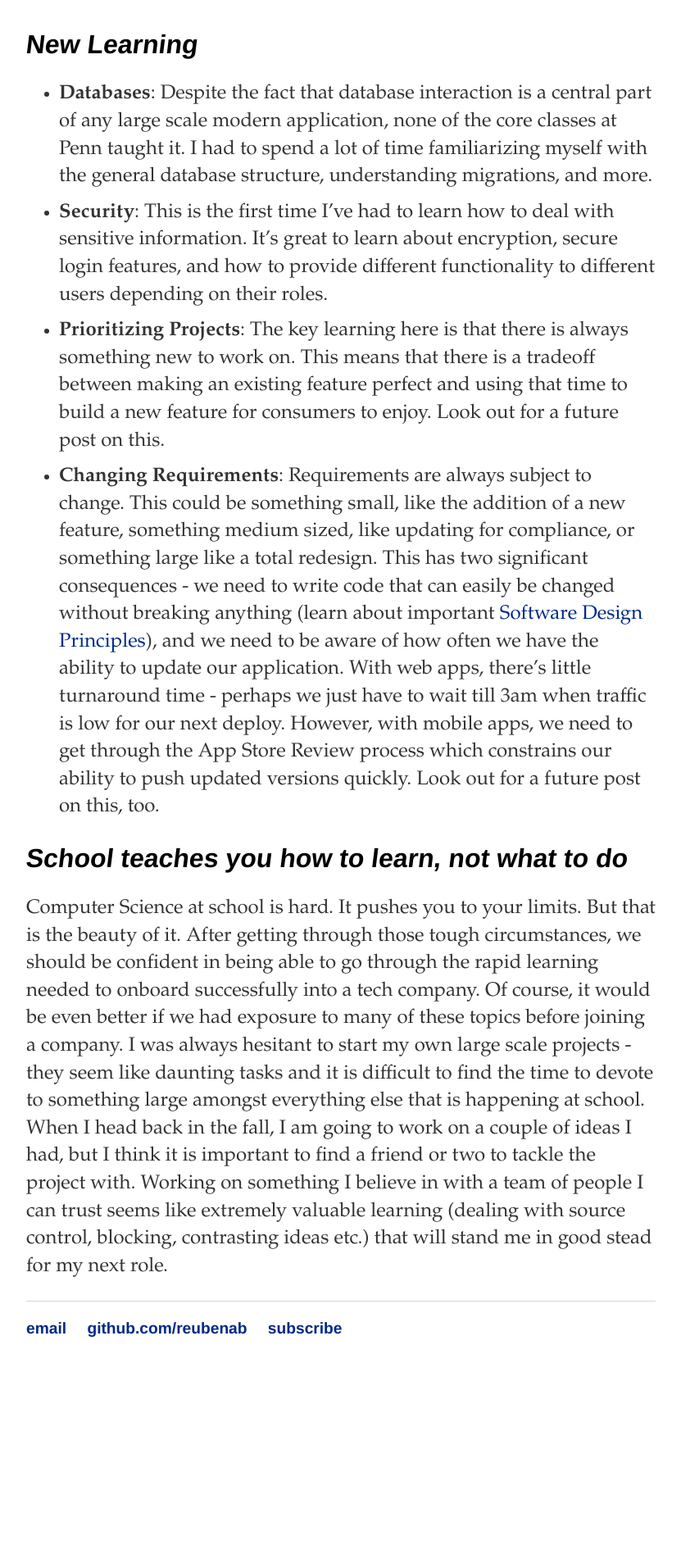
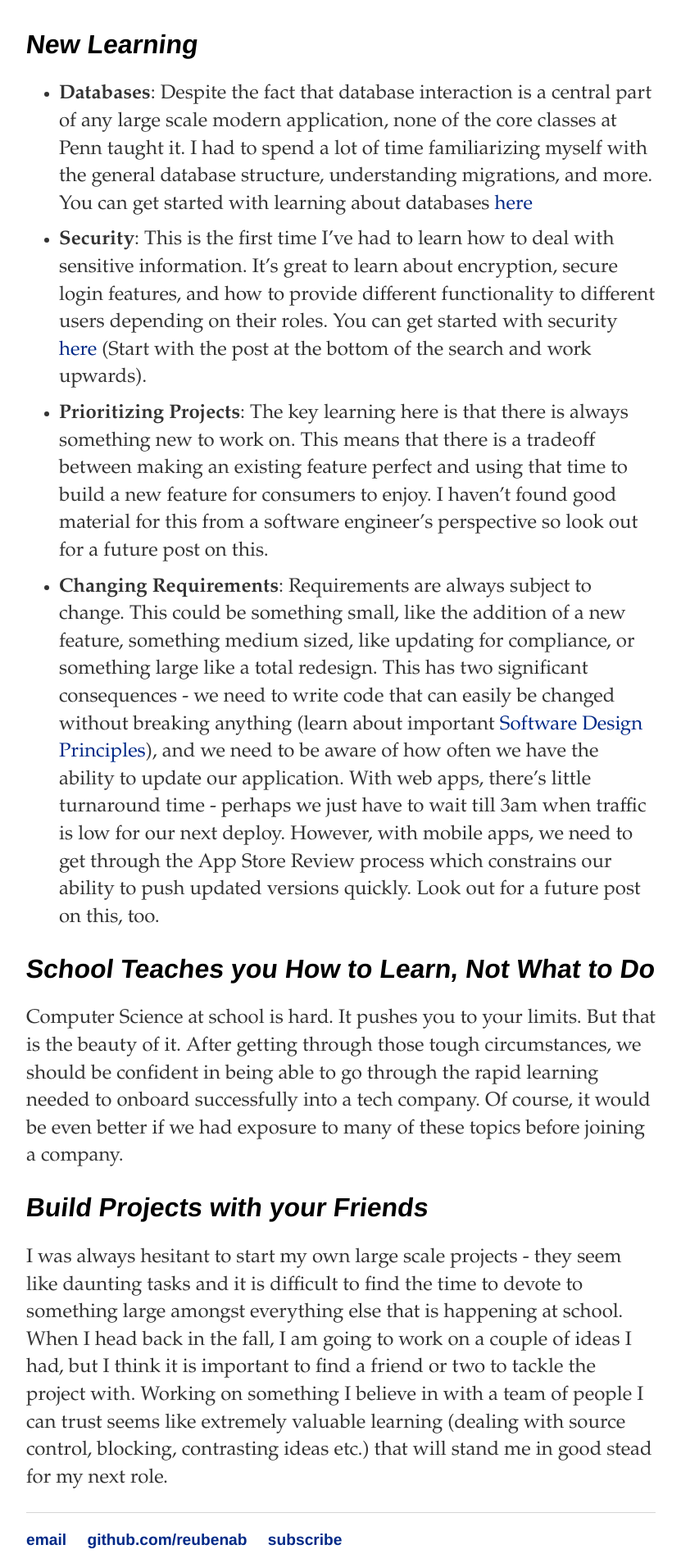
Before and after one commit to reubenab/reubenab.github.io, a Jekyll site: the page built from _posts/2016-06-20-computer-science-to-software-engineering.md, in a window 1280 px wide. Shown: the part 933-2840 px from the top of the page at 82% size, without its empty margins (224-1055 px from the left). Built offline with Jekyll 4.4.1, drawn with Linux system fonts in a browser that asks for light colours; before the commit the page ends 2627 px from its top, so only the background shows below that.

Commit message:
Updated first post to include more links for readers

```diff
--- a/_posts/2016-06-20-computer-science-to-software-engineering.md
+++ b/_posts/2016-06-20-computer-science-to-software-engineering.md
@@ -14,11 +14,15 @@ My first two weeks at [NerdWallet](https://www.nerdwallet.com) has really highli
 
 ## New Learning
 
-* __Databases__: Despite the fact that database interaction is a central part of any large scale modern application, none of the core classes at Penn taught it. I had to spend a lot of time familiarizing myself with the general database structure, understanding migrations, and more.
-* __Security__: This is the first time I've had to learn how to deal with sensitive information. It's great to learn about encryption, secure login features, and how to provide different functionality to different users depending on their roles.
-* __Prioritizing Projects__: The key learning here is that there is always something new to work on. This means that there is a tradeoff between making an existing feature perfect and using that time to build a new feature for consumers to enjoy. Look out for a future post on this.
+* __Databases__: Despite the fact that database interaction is a central part of any large scale modern application, none of the core classes at Penn taught it. I had to spend a lot of time familiarizing myself with the general database structure, understanding migrations, and more. You can get started with learning about databases [here](https://www.khanacademy.org/computing/hour-of-code/hour-of-sql/v/welcome-to-sql)
+* __Security__: This is the first time I've had to learn how to deal with sensitive information. It's great to learn about encryption, secure login features, and how to provide different functionality to different users depending on their roles. You can get started with security [here](http://www.gfi.com/blog/category/security-101-2/page/2/) (Start with the post at the bottom of the search and work upwards).
+* __Prioritizing Projects__: The key learning here is that there is always something new to work on. This means that there is a tradeoff between making an existing feature perfect and using that time to build a new feature for consumers to enjoy. I haven't found good material for this from a software engineer's perspective so look out for a future post on this.
 * __Changing Requirements__: Requirements are always subject to change. This could be something small, like the addition of a new feature, something medium sized, like updating for compliance, or something large like a total redesign. This has two significant consequences -  we need to write code that can easily be changed without breaking anything (learn about important [Software Design Principles](https://msdn.microsoft.com/en-us/library/ee658124.aspx)), and we need to be aware of how often we have the ability to update our application. With web apps, there's little turnaround time - perhaps we just have to wait till 3am when traffic is low for our next deploy. However, with mobile apps, we need to get through the App Store Review process which constrains our ability to push updated versions quickly. Look out for a future post on this, too.
 
-## School teaches you how to learn, not what to do
+## School Teaches you How to Learn, Not What to Do
 
-Computer Science at school is hard. It pushes you to your limits. But that is the beauty of it. After getting through those tough circumstances, we should be confident in being able to go through the rapid learning needed to onboard successfully into a tech company. Of course, it would be even better if we had exposure to many of these topics before joining a company. I was always hesitant to start my own large scale projects - they seem like daunting tasks and it is difficult to find the time to devote to something large amongst everything else that is happening at school. When I head back in the fall, I am going to work on a couple of ideas I had, but I think it is important to find a friend or two to tackle the project with. Working on something I believe in with a team of people I can trust seems like extremely valuable learning (dealing with source control, blocking, contrasting ideas etc.) that will stand me in good stead for my next role.
+Computer Science at school is hard. It pushes you to your limits. But that is the beauty of it. After getting through those tough circumstances, we should be confident in being able to go through the rapid learning needed to onboard successfully into a tech company. Of course, it would be even better if we had exposure to many of these topics before joining a company.
+
+## Build Projects with your Friends
+
+I was always hesitant to start my own large scale projects - they seem like daunting tasks and it is difficult to find the time to devote to something large amongst everything else that is happening at school. When I head back in the fall, I am going to work on a couple of ideas I had, but I think it is important to find a friend or two to tackle the project with. Working on something I believe in with a team of people I can trust seems like extremely valuable learning (dealing with source control, blocking, contrasting ideas etc.) that will stand me in good stead for my next role.
--- a/css/main.css
+++ b/css/main.css
@@ -1,6 +1,7 @@
 body {
     margin: 60px auto;
     width: 60%;
+    min-width: 700px;
 }
 nav ul, footer ul {
     font-family:'Helvetica', 'Arial', 'Sans-Serif';
```
